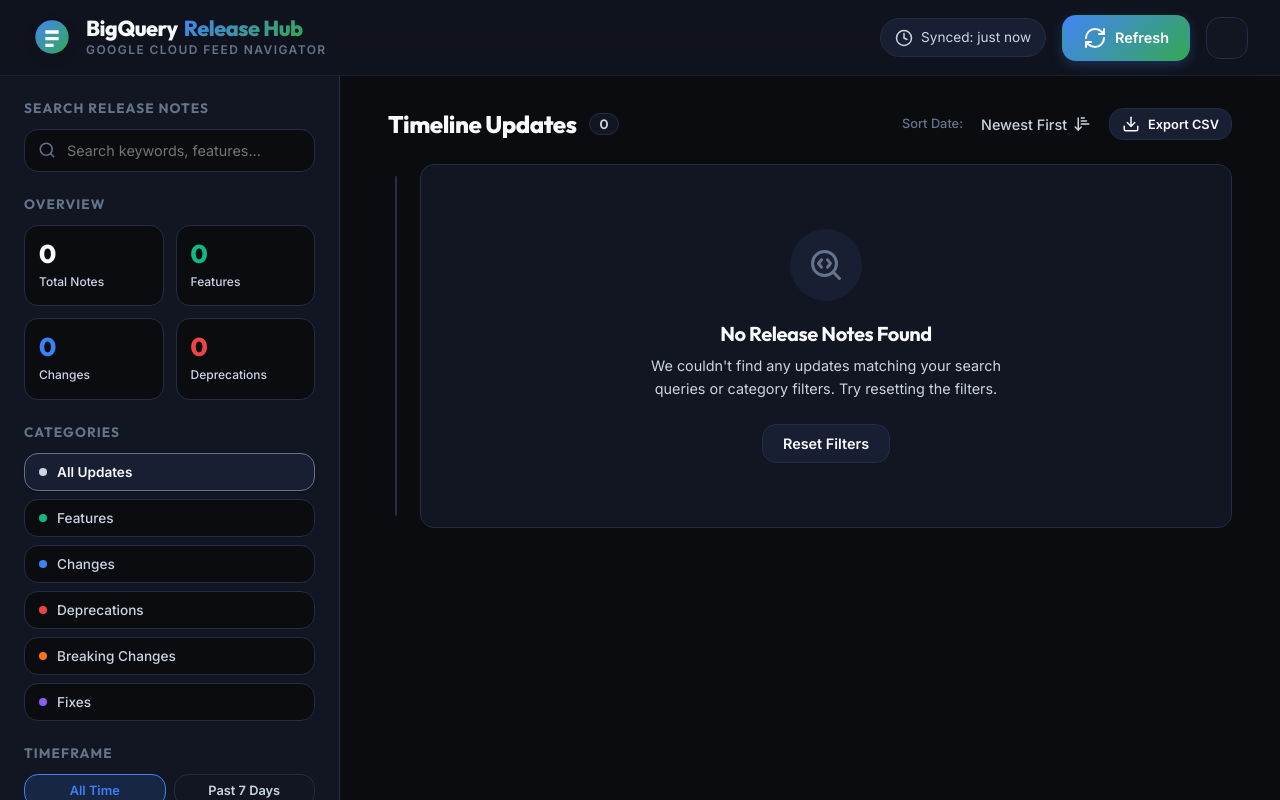
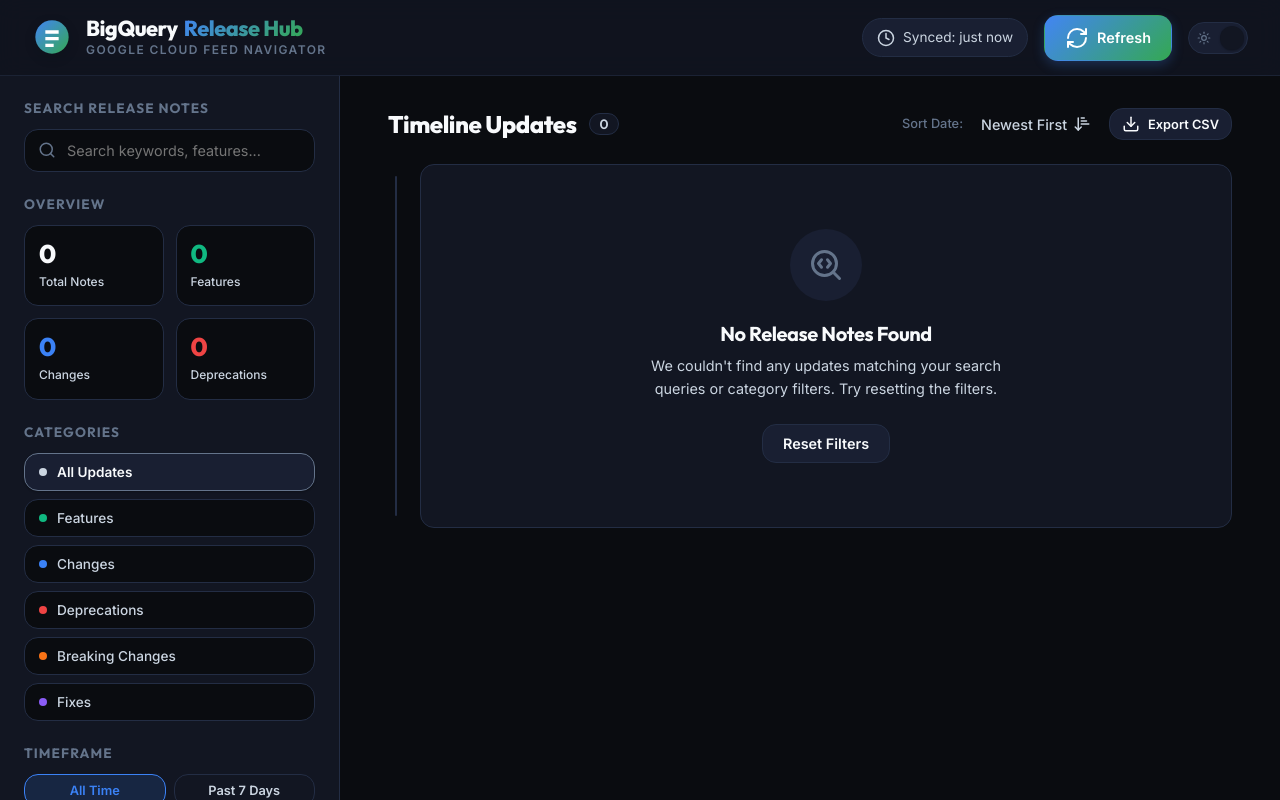
Before and after one commit to shekharsiva26/shekharsiva-event-talks-app, a Flask app: template templates/index.html in a window 1280 px wide. Run offline with Flask 3, Linux system fonts and the light colour scheme; the template is opened without the code that fills it, so the values that code supplies are empty.

Commit message:
Convert theme button into a sliding toggle switch with smooth animations

```diff
--- a/static/css/style.css
+++ b/static/css/style.css
@@ -315,11 +315,84 @@ h1, h2, h3, h4, h5, h6 {
     border: 1px solid var(--border-color);
 }
 
-/* Theme Icons Visibility */
-body.dark-theme .sun-icon { display: block; }
-body.dark-theme .moon-icon { display: none; }
-body:not(.dark-theme) .sun-icon { display: none; }
-body:not(.dark-theme) .moon-icon { display: block; }
+/* Theme Toggle Switch */
+.theme-switch-wrapper {
+    display: flex;
+    align-items: center;
+}
+
+.theme-switch {
+    display: inline-block;
+    height: 32px;
+    position: relative;
+    width: 60px;
+    cursor: pointer;
+}
+
+.theme-switch input {
+    display: none;
+}
+
+.slider {
+    background-color: var(--bg-tertiary);
+    bottom: 0;
+    left: 0;
+    position: absolute;
+    right: 0;
+    top: 0;
+    transition: background-color var(--transition-normal), border-color var(--transition-normal);
+    border-radius: var(--radius-full);
+    border: 1px solid var(--border-color);
+    display: flex;
+    align-items: center;
+    justify-content: space-between;
+    padding: 0 8px;
+    color: var(--text-muted);
+}
+
+.slider::before {
+    background-color: var(--bg-secondary);
+    bottom: 3px;
+    content: "";
+    height: 24px;
+    left: 3px;
+    position: absolute;
+    transition: transform var(--transition-normal);
+    width: 24px;
+    border-radius: var(--radius-full);
+    box-shadow: var(--shadow-sm);
+    z-index: 2;
+}
+
+/* Move slider handle when checked */
+input:checked + .slider::before {
+    transform: translateX(28px);
+}
+
+.slider .sun-icon, .slider .moon-icon {
+    position: relative;
+    z-index: 1;
+    width: 14px;
+    height: 14px;
+    transition: color var(--transition-normal);
+    display: block;
+}
+
+/* Light mode styling: sun is active */
+body:not(.dark-theme) .slider .sun-icon {
+    color: var(--accent-orange);
+}
+body:not(.dark-theme) .slider .moon-icon {
+    color: var(--text-muted);
+}
+
+/* Dark mode styling: moon is active */
+body.dark-theme .slider .moon-icon {
+    color: var(--accent-blue);
+}
+body.dark-theme .slider .sun-icon {
+    color: var(--text-muted);
+}
 
 /* Main Section Layout */
 .app-main {
--- a/static/js/main.js
+++ b/static/js/main.js
@@ -9,7 +9,7 @@ let selectedUpdate = null;
 
 // DOM Elements
 const elements = {
-    themeToggle: document.getElementById('themeToggle'),
+    themeCheckbox: document.getElementById('themeCheckbox'),
     refreshBtn: document.getElementById('refreshBtn'),
     lastUpdatedText: document.getElementById('lastUpdatedText'),
     searchInput: document.getElementById('searchInput'),
@@ -58,27 +58,36 @@ document.addEventListener('DOMContentLoaded', () => {
 function initTheme() {
     const savedTheme = localStorage.getItem('theme');
     const systemPrefersDark = window.matchMedia('(prefers-color-scheme: dark)').matches;
+    let isDark = true;
 
     if (savedTheme === 'light') {
         document.body.classList.remove('dark-theme');
+        isDark = false;
     } else if (savedTheme === 'dark' || systemPrefersDark) {
         document.body.classList.add('dark-theme');
+        isDark = true;
     } else {
         document.body.classList.add('dark-theme'); // Default to dark-theme for premium aesthetics
+        isDark = true;
+    }
+
+    // Synchronize the toggle switch checkbox state
+    if (elements.themeCheckbox) {
+        elements.themeCheckbox.checked = isDark;
     }
 
     lucide.createIcons();
 }
 
 function toggleTheme() {
-    const isDark = document.body.classList.toggle('dark-theme');
-    localStorage.setItem('theme', isDark ? 'dark' : 'light');
-
-    // Play a small hover/active scale animation on toggle
-    elements.themeToggle.style.transform = 'scale(0.9)';
-    setTimeout(() => {
-        elements.themeToggle.style.transform = '';
-    }, 150);
+    const isDark = elements.themeCheckbox.checked;
+    if (isDark) {
+        document.body.classList.add('dark-theme');
+        localStorage.setItem('theme', 'dark');
+    } else {
+        document.body.classList.remove('dark-theme');
+        localStorage.setItem('theme', 'light');
+    }
 
     showToast(isDark ? 'Dark mode enabled' : 'Light mode enabled', 'info');
 }
@@ -147,8 +156,8 @@ function toggleLoadingState(loading) {
 
 // Event Listeners Setup
 function setupEventListeners() {
-    // Theme Toggle
-    elements.themeToggle.addEventListener('click', toggleTheme);
+    // Theme Toggle Switch
+    elements.themeCheckbox.addEventListener('change', toggleTheme);
 
     // Refresh Button
     elements.refreshBtn.addEventListener('click', () => fetchReleaseNotes(true));
--- a/templates/index.html
+++ b/templates/index.html
@@ -51,10 +51,15 @@
                     <span>Refresh</span>
                 </button>
 
-                <button id="themeToggle" class="btn btn-icon" title="Toggle Dark/Light Mode">
-                    <i data-lucide="sun" class="sun-icon"></i>
-                    <i data-lucide="moon" class="moon-icon"></i>
-                </button>
+                <div class="theme-switch-wrapper">
+                    <label class="theme-switch" for="themeCheckbox" title="Toggle Dark/Light Mode">
+                        <input type="checkbox" id="themeCheckbox">
+                        <div class="slider">
+                            <i data-lucide="sun" class="sun-icon"></i>
+                            <i data-lucide="moon" class="moon-icon"></i>
+                        </div>
+                    </label>
+                </div>
             </div>
         </header>
 
```
